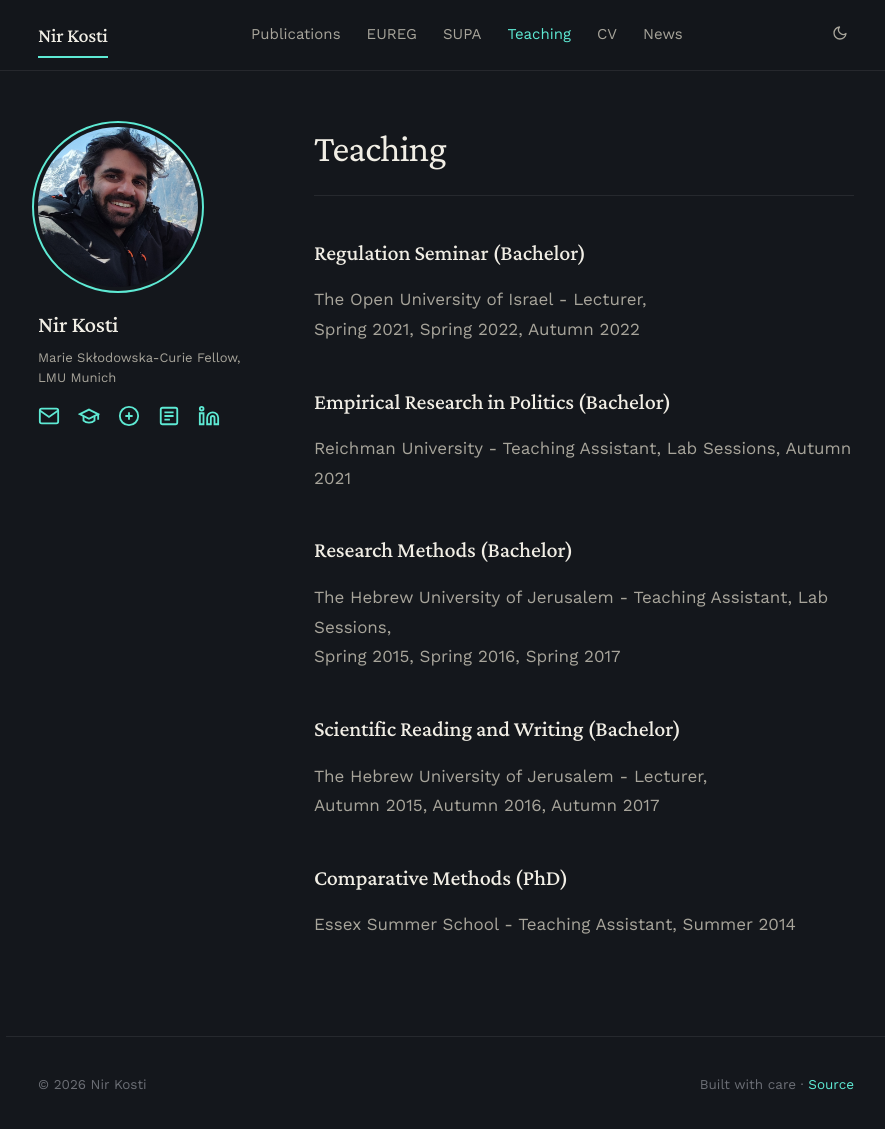
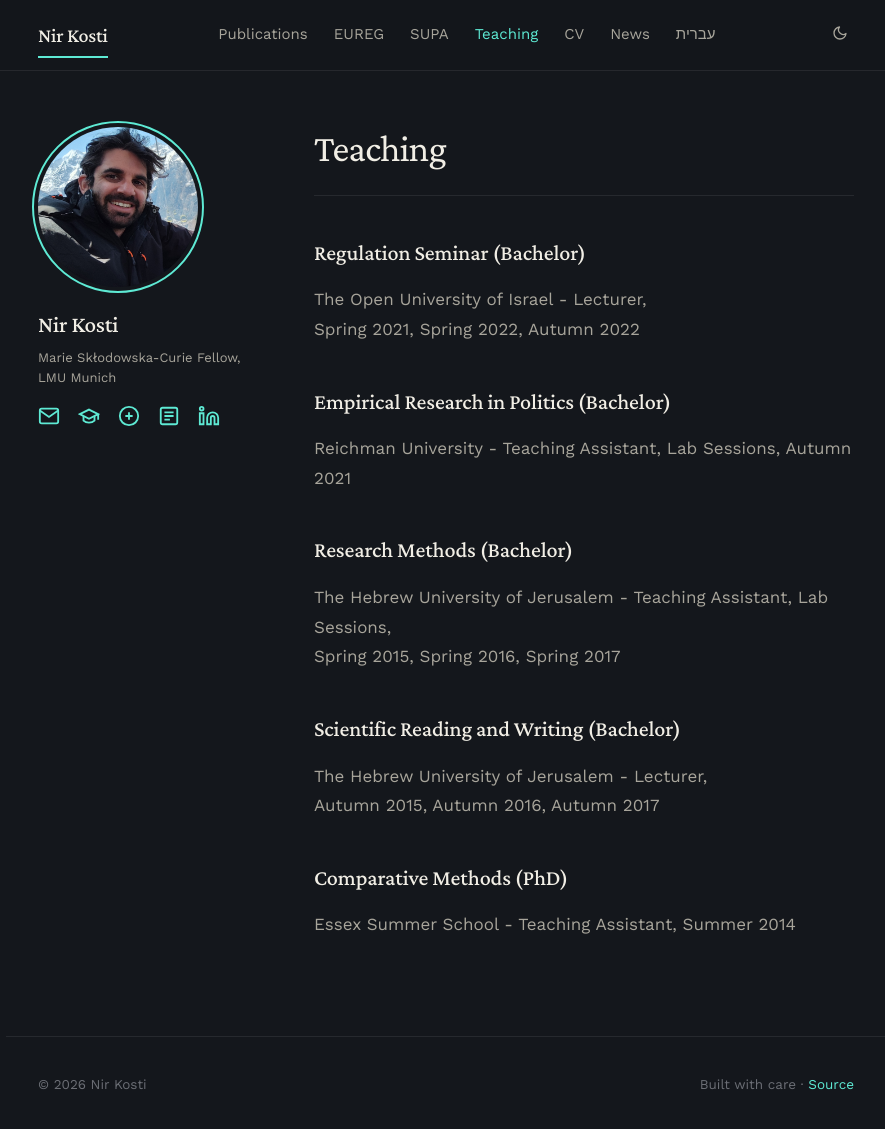
Before and after one commit to NirKosti/nirkosti.github.io, a Jekyll site: the page built from _pages/teaching-page.md, in a window 1280 px wide and 1132 px high. Shown: the top 1129 px of the window, without its empty margins (194-1079 px from the left). Built offline with Jekyll 4.4.1, drawn with Linux system fonts in a browser that asks for light colours.

Commit message:
Update clean.html

```diff
--- a/_layouts/clean.html
+++ b/_layouts/clean.html
@@ -296,6 +296,7 @@ footer a.link:hover { border-bottom-color: var(--accent); }
      <a href="/teaching/" class="{% if page.url == '/teaching/' %}active{% endif %}">Teaching</a>
      <a href="/cv/" class="{% if page.url == '/cv/' %}active{% endif %}">CV</a>
      <a href="/news/" class="{% if page.url == '/news/' %}active{% endif %}">News</a>
+     <a href="/he/" class="{% if page.url == '/he/' %}active{% endif %}">עברית</a>
     </div>
     <button class="theme-toggle" aria-label="Toggle theme" id="themeToggle">
       <svg width="16" height="16" viewBox="0 0 24 24" fill="none" stroke="currentColor" stroke-width="2" stroke-linecap="round" stroke-linejoin="round" id="themeIcon">
```
